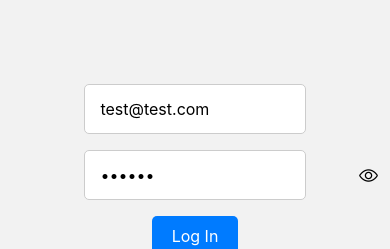
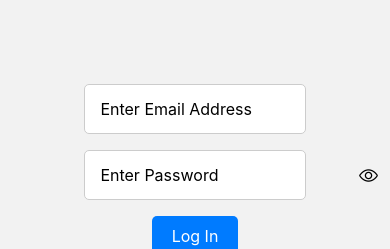
Before and after one commit to Kyle-Wearing/GameOn, a React Native app: screen /LogIn in a window 390 px wide. Shown: the top 249 px of the page. Built offline with nearby package versions, Linux system fonts and the light colour scheme.

Commit message:
removed default log in (temp)

```diff
--- a/app/screens/LoginScreen.tsx
+++ b/app/screens/LoginScreen.tsx
@@ -22,8 +22,8 @@ import { UserContext } from "../../userContext";
 function LoginScreen() {
   //"test@test.com"
   //"123456"
-  const [email, setEmail] = useState("test@test.com");
-  const [password, setPassword] = useState("123456");
+  const [email, setEmail] = useState();
+  const [password, setPassword] = useState();
   const refPasswordInput = useRef(null);
   const navigation = useNavigation();
   const [loading, setLoading] = useState(false);
```
